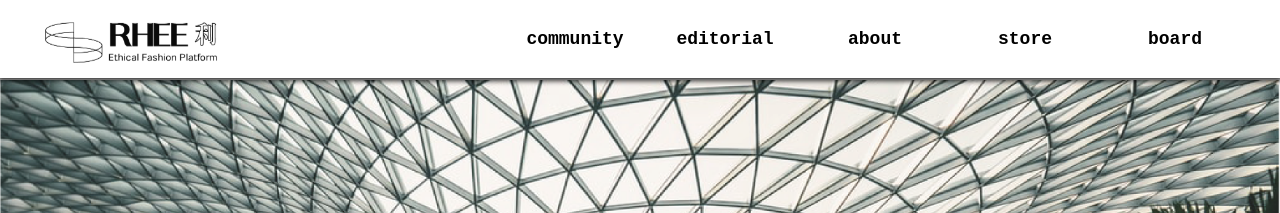
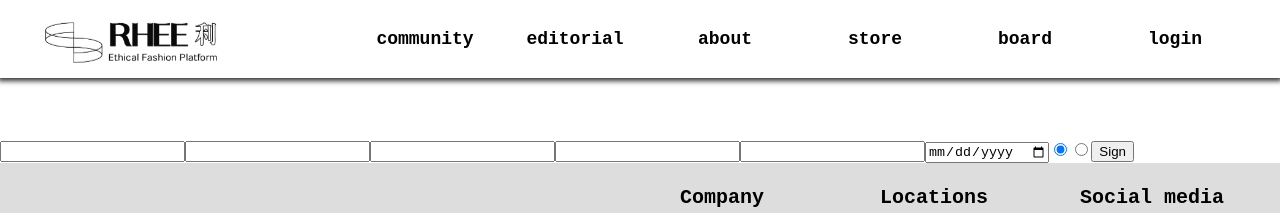
Before and after one commit to syoon369/Rhee-1, a React (Create React App) app in the folder client3/: page /sign in a window 1280 px wide. Before the commit this address led to /. Shown: the top 213 px of the page. Built offline with nearby package versions, Linux system fonts and the light colour scheme; no server answers.

Commit message:
Add: SignIn and SignUp web without session
Co-authored-by: Taejun Jang <rehoosa@users.noreply.github.com>
Co-authored-by: ssumthingood <ssumthingood@users.noreply.github.com>

```diff
--- a/client3/src/Components/Header.js
+++ b/client3/src/Components/Header.js
@@ -81,6 +81,9 @@ export default withRouter(({ location: { pathname } }) => (
             <Item current={pathname === "/board"}>
                 <SLink to="/board">board</SLink>
             </Item>
+            <Item current={pathname === "/login"}>
+                <SLink to="/login">login</SLink>
+            </Item>
         </List>
     </Header>
 ));
--- a/client3/src/Components/Router.js
+++ b/client3/src/Components/Router.js
@@ -4,6 +4,8 @@ import Header from "./Header";
 import Footer from "./Footer";
 import Home from "../Routes/Home";
 import Board from "../Routes/Board";
+import Login from "../Routes/Login";
+import Sign from "../Routes/Sign";
 
 export default () => (
     <Router>
@@ -12,6 +14,8 @@ export default () => (
             <Switch> {/* Switch : 한 번에 오직 하나의 Route만 render */}
                 <Route path="/" exact component={Home} /> {/*해당 path로 가면 Home 출력 */}
                 <Route path="/board" component={Board} />
+                <Route path="/login" component={Login}/>
+                <Route path="/sign" component={Sign}/>
                 {/* <Route path="/community" component={Community} />
                 <Route path="/editorial" component={Editorial} />
                 <Route path="/about" component={About} />
--- a/client3/src/Routes/Board/BoardContainer.js
+++ b/client3/src/Routes/Board/BoardContainer.js
@@ -31,10 +31,6 @@ export default class extends React.Component {
             // [e.target.name]:e.target.value
             usercontent: e.target.value
         });
-    }
-
-    btnWrite = async () => {
-
     }
 
     btnClick = async () => {
--- a/client3/src/Routes/Board/BoardPresenter.js
+++ b/client3/src/Routes/Board/BoardPresenter.js
@@ -51,7 +51,6 @@ const BoardPresenter = ({
                         <input onChange={IdChange} type="text" name="userid" />
                         <input onChange={TitleChange} type="text" name="usertitle" />
                         <input onChange={ContentChange} type="text" name="usercontent" />
-                        <button onClick={btnWrite}>글쓰기</button>
                         <button onClick={btnClick}>submit</button>
                         <button onClick={btnDelete}>delete</button>
                         <table>
--- /dev/null
+++ b/client3/src/Routes/Login/LoginContainer.js
@@ -0,0 +1,59 @@
+import React from "react";
+import LoginPresenter from "./LoginPresenter";
+import axios from "axios";
+
+export default class extends React.Component {
+    state = {
+        id: "",
+        password: ""
+    }
+
+    IdChange = (e)=>{
+        this.setState({
+            id:e.target.value
+        });
+    }
+
+    PasswordChange = (e)=>{
+        this.setState({
+            password:e.target.value
+        });
+    }
+
+    btnClick = async () => {
+        console.log("Btn Clicked")
+        await axios.post("http://localhost:3001/signin", {
+            // id:this.state.userid,
+            id: this.state.id,
+            password: this.state.password
+        })
+            .then((response) => {
+                if (response.status === 200) {
+                    if(response.data.length>0){//login success
+                        console.log(response.data)
+                        window.location.replace("/");
+                    }else{//login fail
+                        window.alert("login failed!");
+                    }
+                } else {
+                    console.log("no");
+                }
+            })
+            .catch((error) => {
+                console.log(error);
+            });
+        // window.location.reload();
+    }
+
+    render() {
+        return (
+            <LoginPresenter
+            id={this.id}
+            password={this.password}
+            IdChange = {this.IdChange}
+            PasswordChange = {this.PasswordChange}
+            btnClick = {this.btnClick}
+            />
+        )
+    }
+}
--- /dev/null
+++ b/client3/src/Routes/Login/LoginPresenter.js
@@ -0,0 +1,39 @@
+import React from "react";
+import { Link, withRouter } from "react-router-dom";
+import styled from "styled-components";
+import PropTypes from "prop-types";
+
+const GoSign = styled(Link)`
+    height:100px;
+    width:100px;
+`;
+
+const LoginPresenter = ({
+    id,
+    password,
+    IdChange,
+    PasswordChange,
+    btnClick
+}) => (
+    <>
+    <br/>
+    <br/>
+    <br/>
+    <br/>
+    <br/>
+    <input onChange = {IdChange}></input>
+    <input onChange = {PasswordChange} type = 'password'></input>
+    <button onClick = {btnClick}>login</button>
+    <GoSign to ="/sign">회원가입</GoSign>
+    </>
+);
+
+LoginPresenter.propTypes = {
+    id: PropTypes.string,
+    password: PropTypes.string,
+    IdChange: PropTypes.func.isRequired,
+    PasswordChange: PropTypes.func.isRequired,
+    btnClick: PropTypes.func.isRequired
+}
+
+export default LoginPresenter;
--- /dev/null
+++ b/client3/src/Routes/Login/index.js
@@ -0,0 +1,3 @@
+import LoginContainer from "./LoginContainer";
+
+export default LoginContainer;
--- /dev/null
+++ b/client3/src/Routes/Sign/SignContainer.js
@@ -0,0 +1,109 @@
+import React from "react";
+import SignPresenter from "./SignPresenter";
+import axios from "axios";
+
+export default class extends React.Component {
+    state = {
+        id: "",
+        password:"",
+        firstname : "",
+        lastname : "",
+        nickname : "",
+        birth : "",
+        sex: "male"
+    }
+
+    IdChange = (e)=>{
+        this.setState({
+            id:e.target.value
+        });
+    }
+
+    PasswordChange = (e)=>{
+        this.setState({
+            password:e.target.value
+        });
+    }
+
+    FnChange = (e)=>{
+        this.setState({
+            firstname:e.target.value
+        });
+    }
+
+    LnChange = (e)=>{
+        this.setState({
+            lastname:e.target.value
+        });
+    }
+
+    NicknameChange = (e)=>{
+        this.setState({
+            nickname:e.target.value
+        });
+    }
+
+    BirthChange = (e)=>{
+        this.setState({
+            birth:e.target.value
+        });
+    }
+
+    SexChange = (e)=>{
+        this.setState({
+            sex:e.target.value
+        });
+    }
+
+    btnClick = async () => {
+        console.log("Btn Clicked")
+        await axios.post("http://localhost:3001/signup", {
+            // id:this.state.userid,
+            id: this.state.id,
+            password: this.state.password,
+            firstname: this.state.firstname,
+            lastname: this.state.lastname,
+            nickname: this.state.nickname,
+            birth: this.state.birth,
+            sex: this.state.sex
+        })
+            .then((response) => {
+                if (response.status === 200) {
+                    // console.log(response);
+                    console.log("response.data : " + response.data);
+                    // console.log(response.status);
+                } else {
+                    console.log("no");
+                }
+            })
+            .catch((error) => {
+                console.log(error);
+            });
+        window.location.reload();
+    }
+
+
+    render() {
+        // const {id, password, firstname, lastname, birth, IdChange, PasswordChange, FnChange, LnChange, BirthChange} = this.state;
+        console.log(this.state);
+        return (
+            <SignPresenter
+                id={this.id}
+                password={this.password}
+                firstname = {this.firstname}
+                lastname = {this.lastname}
+                birth = {this.birth}
+                sex = {this.sex}
+                nickcname = {this.nickname}
+                IdChange = {this.IdChange}
+                PasswordChange = {this.PasswordChange}
+                FnChange = {this.FnChange}
+                LnChange = {this.LnChange}
+                NicknameChange = {this.NicknameChange}
+                BirthChange = {this.BirthChange}
+                SexChange = {this.SexChange}
+                btnClick = {this.btnClick}
+                />
+        )
+    }
+}
--- /dev/null
+++ b/client3/src/Routes/Sign/SignPresenter.js
@@ -0,0 +1,59 @@
+import React from "react";
+import { Link, withRouter } from "react-router-dom";
+import styled from "styled-components";
+import PropTypes from "prop-types";
+
+const SignPresenter = ({
+    id,
+    password,
+    firstname,
+    lastname,
+    nickname,
+    birth,
+    sex,
+    IdChange,
+    PasswordChange,
+    FnChange,
+    LnChange,
+    NicknameChange,
+    BirthChange,
+    SexChange,
+    btnClick
+}) => (
+    <>
+    <br/>
+    <br/>
+    <br/>
+    <br/>
+    <br/>
+    <input onChange = {IdChange} type = 'text'></input>
+    <input onChange = {PasswordChange} type = 'password'></input>
+    <input onChange ={FnChange} type='text'></input>
+    <input onChange ={LnChange} type='text'></input>
+    <input onChange ={NicknameChange} type='text'></input>
+    <input onChange = {BirthChange} type = "date"/>
+    <input onChange = {SexChange} type='radio' name='sex' value='male' checked='checked'/>
+    <input onChange = {SexChange} type='radio' name='sex' value='female'/>
+    <button onClick = {btnClick}>Sign</button>
+    </>
+);
+
+SignPresenter.propTypes = {
+    id: PropTypes.string,
+    password: PropTypes.string,
+    firstname: PropTypes.string,
+    lastname: PropTypes.string,
+    nickname: PropTypes.string,
+    birth: PropTypes.string,
+    sex: PropTypes.string,
+    IdChange: PropTypes.func.isRequired,
+    PasswordChange: PropTypes.func.isRequired,
+    FnChange: PropTypes.func.isRequired,
+    LnChange: PropTypes.func.isRequired,
+    NicknameChange: PropTypes.func.isRequired,
+    BirthChange: PropTypes.func.isRequired,
+    SexChange: PropTypes.func.isRequired,
+    btnClick: PropTypes.func.isRequired
+}
+
+export default SignPresenter;
--- /dev/null
+++ b/client3/src/Routes/Sign/index.js
@@ -0,0 +1,3 @@
+import SignContainer from "./SignContainer";
+
+export default SignContainer;
```
Also changed, not shown: 2 other files (tests, documents, lock files or other folders).
